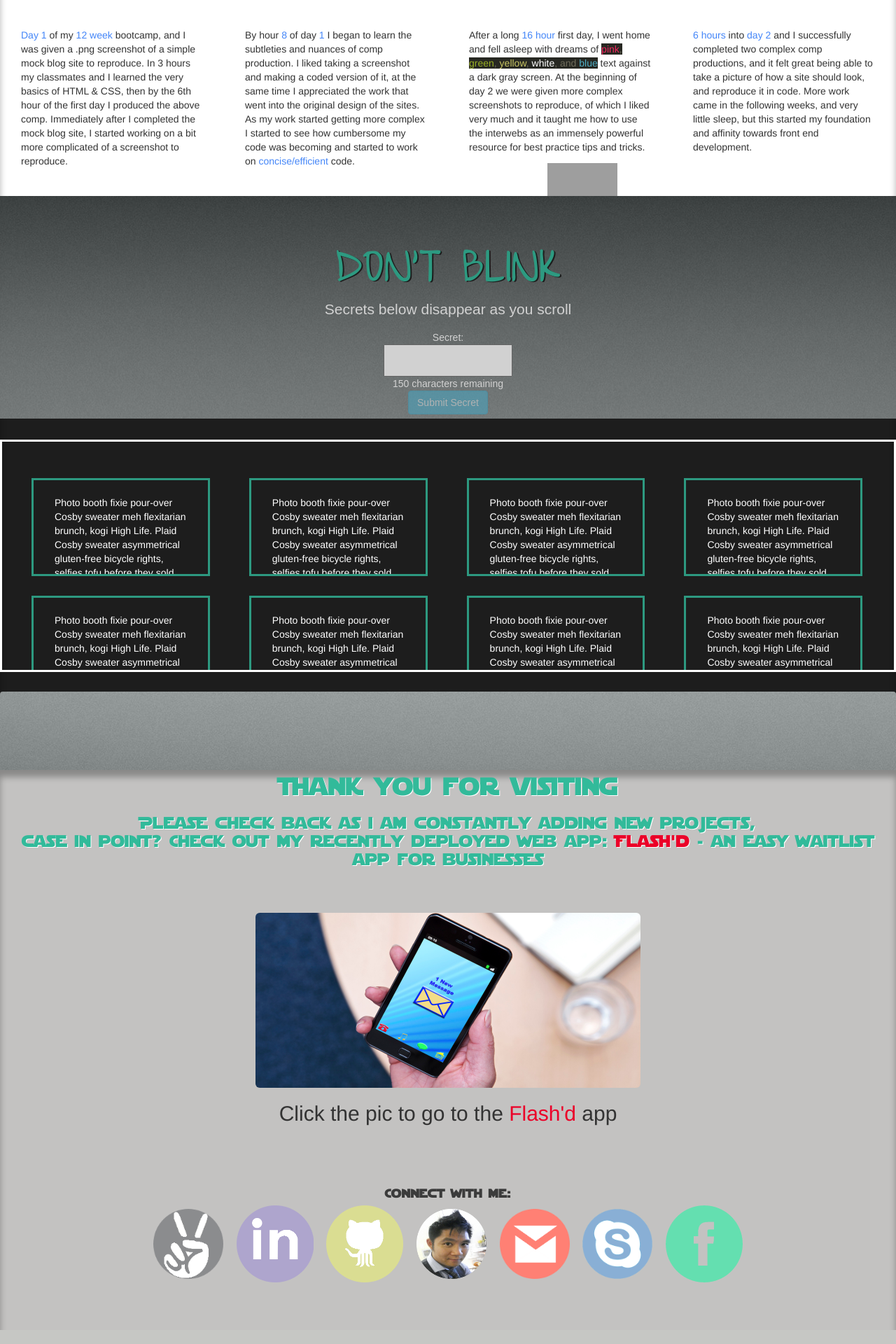
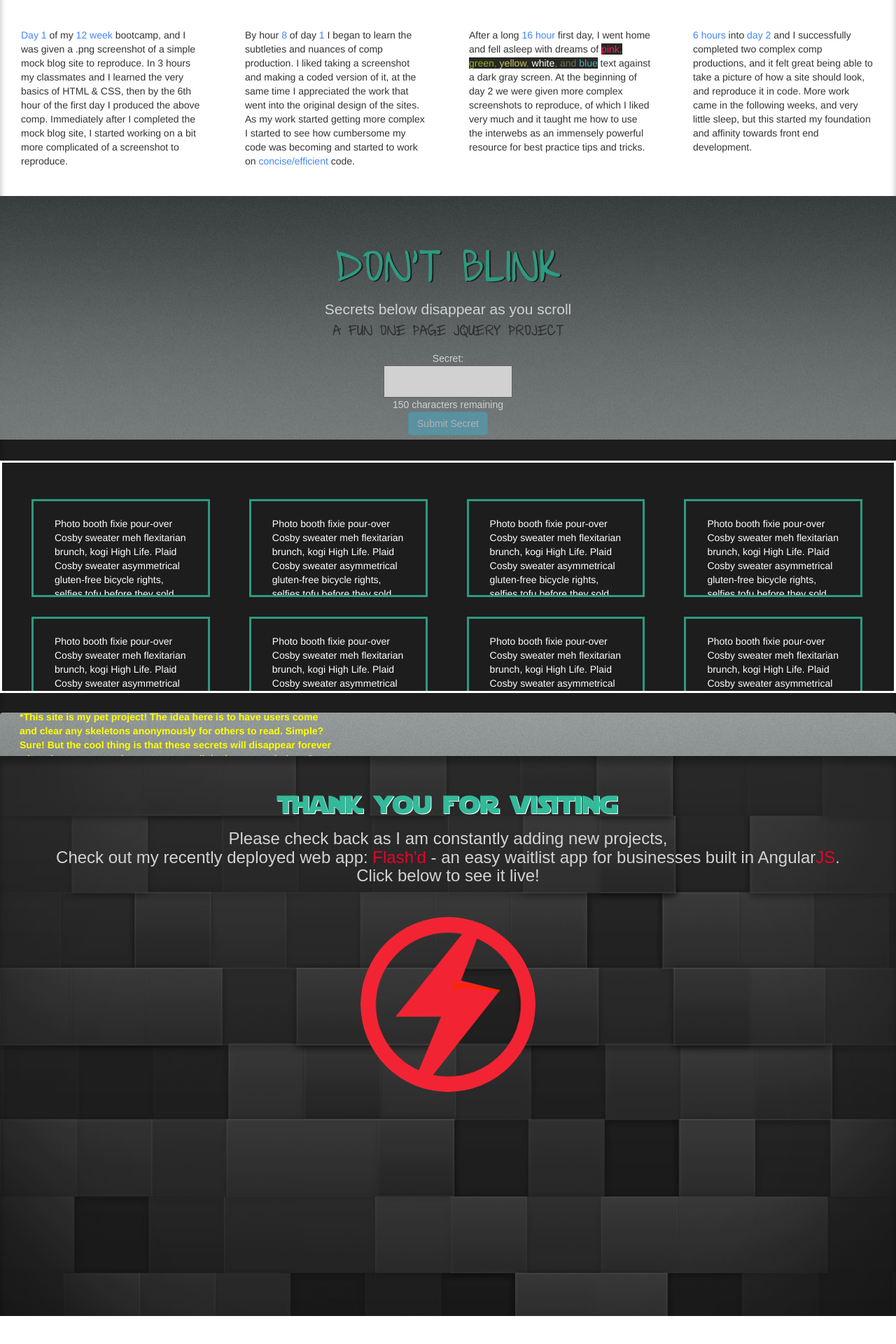
Before and after one commit to The10th/my-work, a PHP site: page /index.html in a window 1280 px wide. Shown: the part 2120-4040 px from the top of the page at 70% size. Run offline with PHP 8.4, Linux system fonts and the light colour scheme; grey boxes are pictures that could not be loaded.

Commit message:
slides 3 and 5 rework

```diff
--- a/css/style.css
+++ b/css/style.css
@@ -127,29 +127,33 @@
     color: #4486F8;
 }
 .moar{
-    margin-top: 5% ;
+    margin-top: 7% ;
 }
 
 #foots {
     position: absolute;
-    color: #3B3B3B;
+    color: lightgray;
     font-family: stjedise;
     font-size: 40px;
     height: 155px;
     width: 100%;
     text-align: center;
-    top: 65%;
+    top: 69%;
     right: 0;
     bottom: 0;
     left: 0;
     margin: auto 0
 }
+
+#foots h2 {
+    color:white !important;
+}
+
 .wrapper {
-    width: 960px;
-    height: 15px;
-    margin: 0 auto;
-    position: relative
+
+    position: relative;
 }
+
 #mid {
     top: .5em;
     -webkit-transform: translate(0, 3%);
@@ -259,31 +263,25 @@
     -o-background-size: cover;
     background-size: cover
 }
-#slide2 img:first-child {
+
+#slide2 img{
     position: absolute;
-    top: 700px;
-    left: -150px
 }
+/*#slide2 img:first-child {
+
+}
+
+
 #slide2 img:nth-child(2) {
-    position: absolute;
-    top: 750px;
-    left: -50px
+
 }
 #slide2 img:nth-child(3) {
-    position: absolute;
-    top: 600px;
-    left: 300px
+
 }
 #slide2 img:nth-child(4) {
-    position: absolute;
-    top: 400px;
-    left: 300px
-}
-#slide2 img:nth-child(5) {
-    position: absolute;
-    top: 148px;
-    right: 755px
-}
+
+}*/
+
 .row{
     margin-top: 3% !important;
 }
@@ -373,7 +371,7 @@
     background-size: cover
 }
 .bout {
-    color: #fff;
+    color: yellow;
     position: relative;
     font-weight: bolder;
     height: 0;
@@ -386,7 +384,7 @@
     margin: auto 0
 }
 #slide5 {
-    background-color: #C3C2C1;
+    background-image: url(../images/slide5/bk1.jpg);
     background-position: center;
     -webkit-background-size: cover;
     -moz-background-size: cover;
@@ -397,10 +395,19 @@
     opacity: .7
 }
 .end {
+    padding-top: 2%;
     text-shadow: 1px 1px #fff;
     color: #32BA9A;
     font-family: stjedise;
     height: 10em
+}
+
+.end h3{
+
+    text-shadow:none;
+    font-family: arial;
+    color:lightgray;
+
 }
 
 .modalDialog {
@@ -479,3 +486,12 @@
     height: 40%;
     margin: 60px 20px
 }
+
+/*mozilla specific css*/
+
+@-moz-document url-prefix() {
+
+    #secrets{
+        margin-left: 44%;
+    }
+}
--- a/index.html
+++ b/index.html
@@ -39,10 +39,16 @@
 	<!-- ############################################### -->
 	<div class='slide container' id='slide2'>
 		<div class='wrapper'>
-			<img src="images/slide2/si1.png" data-stellar-ratio="3" vertical-offset="-55" alt="" style="display: none; left: 3px; top: 450px;" height='100' width='100'>
-			<img src="images/slide2/si2.png" data-stellar-ratio="2" data-stellar-vertical-offset="-200" alt="" style="display: block; left: 35px; top: 100px;" height='100' width='100'>
-			<img src="images/slide2/si3.png" data-stellar-ratio="1.8" data-stellar-vertical-offset="-53" alt="" style="display: block; left: 420px; top: 5px;" height='100' width='100'>
-			<img src="images/slide2/si4.png" data-stellar-ratio="2.7" data-stellar-vertical-offset="-25" alt="" style="display: block; left: 350px; top: 150px;" height='100' width='100'>
+			<!-- red invader -->
+			<img src="images/slide2/si1.png" data-stellar-ratio="3" vertical-offset="-55" alt="" style="display: none; left: 120px; top: 450px;" height='100' width='100'>
+			<!-- green invader -->
+			<img src="images/slide2/si2.png" data-stellar-ratio="2" data-stellar-vertical-offset="-200" alt="" style="display: block; left: 35px; top: 3px;" height='100' width='100'>
+			<!-- blue invader -->
+			<img src="images/slide2/si3.png" data-stellar-ratio="1.8" data-stellar-vertical-offset="-53" alt="" style="display: block; left: 1000px; top: 5px;" height='100' width='100'>
+			<!-- pink invader -->
+			<img src="images/slide2/si4.png" data-stellar-ratio="2.7" data-stellar-vertical-offset="-25" alt="" style="display: block; left: 650px; top: 550px;" height='100' width='100'>
+			<!-- white invader -->
+			<img src="images/slide2/si5.png" data-stellar-ratio="4" data-stellar-vertical-offset="-25" alt="" style="display: block; left: 1050px; top: 550px;" height='150' width='150'>
 		</div>
 
 		<div class='me'>
@@ -51,7 +57,7 @@
 		</div>
 		<br>
 		<div align='center'>
-			<p class='contents'>Hello there! My name is Julian Nguyen, and I've recently graduated from the Coding Dojo, a dev bootcamp in Mountain View. During my time at the Coding Dojo I've learned quite a bit, including:
+			<p class='contents'>Hi there, welcome to my home on the web! My name is Julian; I'm a hiker, cyclist, gamer, nerd, and {coder}. I've been educated in full stack development, working with MVC frameworks in languages including:
 				<ul style="list-style-type:disc" id='mid' class='contents'>
 					<li>PHP w/ CodeIgniter</li>
 					<li>the MEAN stack</li>
@@ -143,11 +149,13 @@
 	<!-- ############################################### -->
 
 	<div  class='slide' id='slide4' data-type='parallax'>
-		<p class='bout' data-stellar-ratio="1.4">*This site is my pet project! The idea here is to have users come and clear any skeletons anonymously for others to read. Simple? Sure! But the cool thing is that these secrets will disappear forever when there are enough secrets to scroll the box...translation: Once you've read a secret and scrolled, you'll never see it again!	Cool huh? The project is still in progress and any updates to the project will be implemented here until the final release!</p>
+		<p class='bout' data-stellar-ratio="1.3">*This site is my pet project! The idea here is to have users come and clear any skeletons anonymously for others to read. Simple? Sure! But the cool thing is that these secrets will disappear forever when there are enough secrets to scroll the box...translation: Once you've read a secret and scrolled, you'll never see it again!	Cool huh? The project is still in progress and any updates to the project will be implemented here until the final release!</p>
 		<div class="jumbotron blinktron" data-type='parallax'>
 			<div class="container">
 				<h1 align='center'><span class='jbtrn'>Don't Blink</span></h1>
-				<p align='center'><span class='hddr'>Secrets below disappear as you scroll</span></p>
+				<p align='center'><span class='hddr'>Secrets below disappear as you scroll</span>
+					<br>
+				a fun one page jQuery project</p>
 			</div>
 
 			<form align='center' id='secrets'>
@@ -187,30 +195,25 @@
 		<div class='end' align='center'>
 			<h1>Thank you for visiting</h1>
 			<h3>
-				Please check back as i am constantly adding new projects,
+				Please check back as I am constantly adding new projects,
 				<br>
-				case in point? Check out my recently deployed web app: <span class='flash'>Flash'd</span> - an easy waitlist app for businesses
+				Check out my recently deployed web app: <span class='flash'>Flash'd</span> - an easy waitlist app for businesses built in Angular<span class='flash'>JS</span>. <br>Click below to see it live!
 			</h3>
 		</div>
-	<!-- 	<div align='center' id='large_box'>
-			<div class='side_box'></div>
-			<div class='middle_box'></div>
-			<div class='side_box'></div>
-		</div> -->
+
 		<div align='center'>
-			<a href="https://waitlist-dontblink.firebaseapp.com/#/" target='blank'><img class='moar img-rounded' src="images/txt.jpg" height=
-			'250' width='550'></a>
-			<h2>Click the pic to go to the <span class='flash'>Flash'd</span> app</h2>
+			<a href="https://waitlist-dontblink.firebaseapp.com/#/" target='blank'><img class='moar img-circle' src="images/slide5/flashd.png" height=
+			'250' width='250'></a>
 		</div>
-		<div align='center' id='foots'>
+		<div align='center' id='foots' data-stellar-ratio="2">
 
 			<h4>Connect with me:</h4>
 
-			<a href="https://www.angel.co/julian-nguyen" target="_blank"><img class='spindoc' src="images/slide4/angelio.png" height="100" width="100"></a>
-			<a href="https://www.linkedin.com/in/julianhvnguyen" target="_blank"><img class='revspin' src="images/slide4/in.ico" alt="lnkin" height="110" width="110"></a>
-			<a href="https://www.github.com/the10th" target="_blank"><img class='revspin' src="images/slide4/github.png" alt="git" height="110" width="110"></a>
+			<a href="https://www.angel.co/julian-nguyen" target="_blank"><img src="images/slide4/angelio.png" height="100" width="100"></a>
+			<a href="https://www.linkedin.com/in/julianhvnguyen" target="_blank"><img src="images/slide4/in.ico" alt="lnkin" height="110" width="110"></a>
+			<a href="https://www.github.com/the10th" target="_blank"><img src="images/slide4/github.png" alt="git" height="110" width="110"></a>
 			<a href="#openModal">
-				<img class='mainModal spindoc' src="images/julian.png" height='100' width='100'>
+				<img class='mainModal' src="images/julian.png" height='100' width='100'>
 				<div id="openModal" class="modalDialog">
 					<div>
 						<iframe src="jhvdev.pdf" frameborder="0"></iframe>
@@ -220,9 +223,9 @@
 					</div>
 				</div>
 			</a>
-			<a href="mailto:julian.hv.nguyen@gmail.com"><img class='revspin' src="images/slide4/mail.png" data-stellar-ratio="1" alt="mail" height="100" width="100"></a>
-			<a href="skype:jhv_nguyen?call"><img class='revspin' src="images/slide4/skype.png" data-stellar-ratio="1" alt="mail" height="100" width="100"></a>
-			<a href="https://www.facebook.com/julian.hv.nguyen" target="_blank"><img class='spindoc' src="images/slide4/fb.png" alt="fb" height="110" width="110"></a>
+			<a href="mailto:julian.hv.nguyen@gmail.com"><img src="images/slide4/mail.png" data-stellar-ratio="1" alt="mail" height="100" width="100"></a>
+			<a href="skype:jhv_nguyen?call"><img src="images/slide4/skype.png" data-stellar-ratio="1" alt="mail" height="100" width="100"></a>
+			<a href="https://www.facebook.com/julian.hv.nguyen" target="_blank"><img src="images/slide4/fb.png" alt="fb" height="110" width="110"></a>
 
 		</div>
 	</div>
--- a/works/html-css/free/freecss.css
+++ b/works/html-css/free/freecss.css
@@ -234,11 +234,6 @@
 	position: relative;
 	margin: 1% auto;
 	padding: 5px 20px 13px 20px;
-	border-radius: 10px;
-	background: #fff;
-	background: -moz-linear-gradient(#fff, #999);
-	background: -webkit-linear-gradient(#fff, #999);
-	background: -o-linear-gradient(#fff, #999);
 }
 
 .close {
--- a/works/html-css/loups/loups_css.css
+++ b/works/html-css/loups/loups_css.css
@@ -117,7 +117,7 @@
 .modalDialog {
 	position: fixed;
 	max-height: 100%;
-	width:90%;
+	width:100%;
 	font-family: Arial, Helvetica, sans-serif;
 	top: 0;
 	right: 0;
@@ -144,10 +144,6 @@
 	margin: 1% auto;
 	padding: 5px 20px 13px 20px;
 	border-radius: 10px;
-	background: #fff;
-	background: -moz-linear-gradient(#fff, #999);
-	background: -webkit-linear-gradient(#fff, #999);
-	background: -o-linear-gradient(#fff, #999);
 }
 
 .close {
--- a/works/html-css/lube/lube.html
+++ b/works/html-css/lube/lube.html
@@ -78,8 +78,10 @@
 		<div id="openModal" class="modalDialog">
 			<div>
 				<a href="#close" title="Close" class="close">X</a>
-				<img class='modalImg' src="original.png" height="450" width="550">
-				<img class="modalImg" src="duplicate.jpg" height="450" width="550">
+				<div align='center'>
+					<img class='modalImg' src="original.png" height="450" width="550">
+					<img class="modalImg" src="duplicate.jpg" height="450" width="550">
+				</div>
 			</div>
 		</div>
 
--- a/works/html-css/words/word.html
+++ b/works/html-css/words/word.html
@@ -85,8 +85,10 @@
 		<div id="openModal" class="modalDialog">
 			<div>
 				<a href="#close" title="Close" class="close">X</a>
-				<img class='modalImg' src="original.jpg" height="450" width="550">
-				<img class="modalImg" src="duplicate.jpg" height="450" width="550">
+				<div align='center'>
+					<img class='modalImg' src="original.jpg" height="450" width="550">
+					<img class="modalImg" src="duplicate.jpg" height="450" width="550">
+				</div>
 			</div>
 		</div>
 
```
Also changed, not shown: js/js.js (+4 -27 lines), works/html-css/lube/lube.css (+1 -6 lines), works/html-css/words/word.css (+1 -6 lines), images/slide2/AIsiclassic.png (added), images/slide2/bg2.jpg, images/slide2/si5.png (added), images/slide5/bk1.jpg (added), images/slide5/flashd.png (added).
